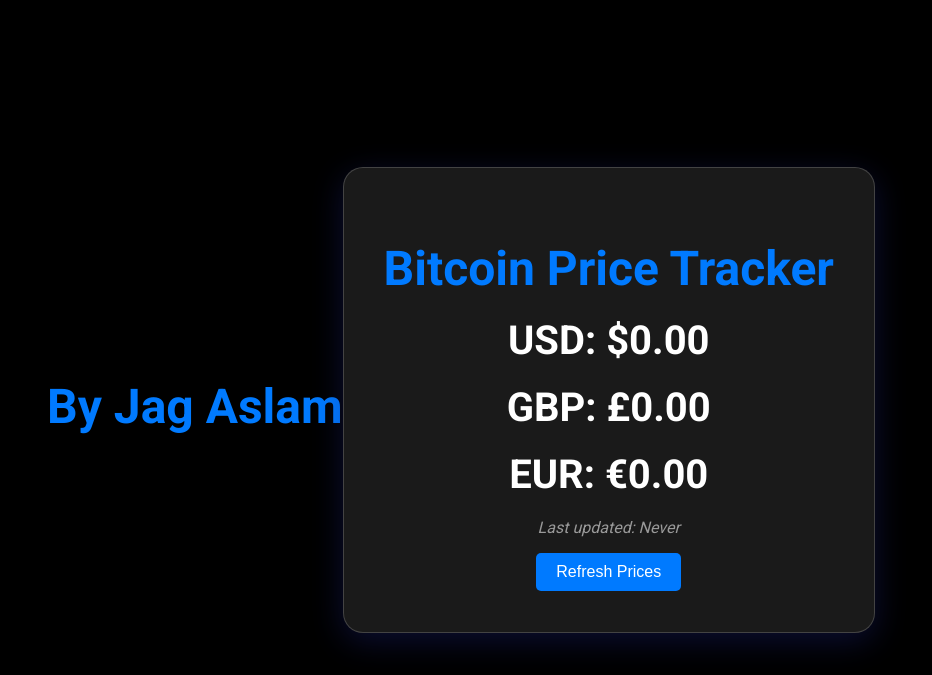
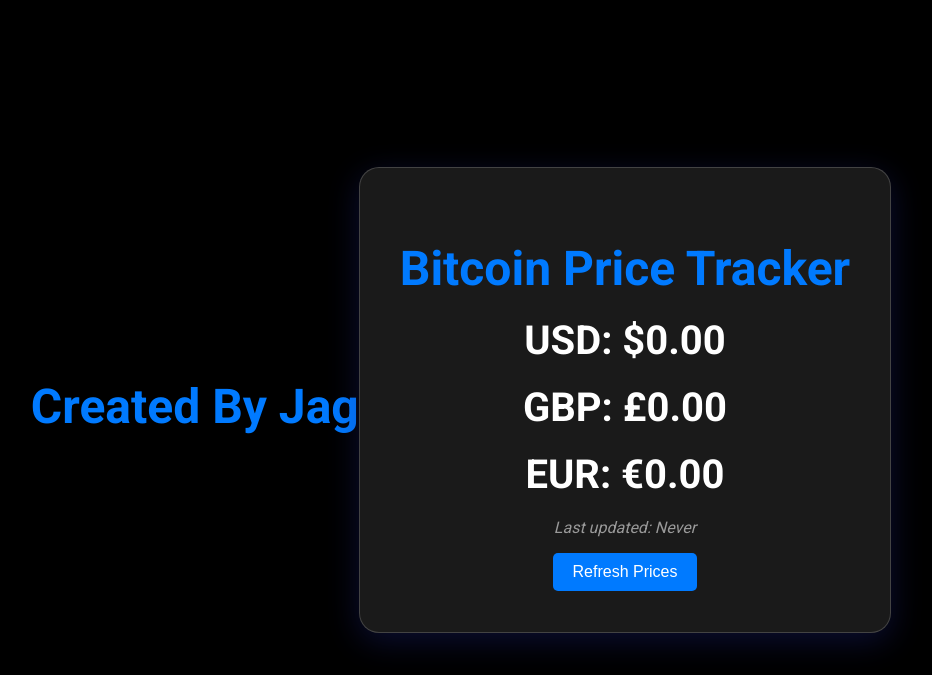
Before and after one commit to jahangeeraslam1/bitcoin-app, a Flask app: page / in a window 1280 px wide. Shown: the top 675 px of the page, without its empty margins (179-1111 px from the left). Run offline with Flask 2, Linux system fonts and the light colour scheme; data that the repository does not hold is empty.

Commit message:
fixed front page

```diff
--- a/templates/index.html
+++ b/templates/index.html
@@ -3,7 +3,7 @@
     <meta charset="UTF-8">
     <meta name="viewport" content="width=device-width, initial-scale=1.0">
     <title>Bitcoin Price Tracker</title>
-    <h1>By Jag Aslam</h1>
+    <h1>Created By Jag</h1>
     <link href="https://fonts.googleapis.com/css2?family=Roboto:wght@300;400;700&display=swap" rel="stylesheet">
     <style>
         body {
```
